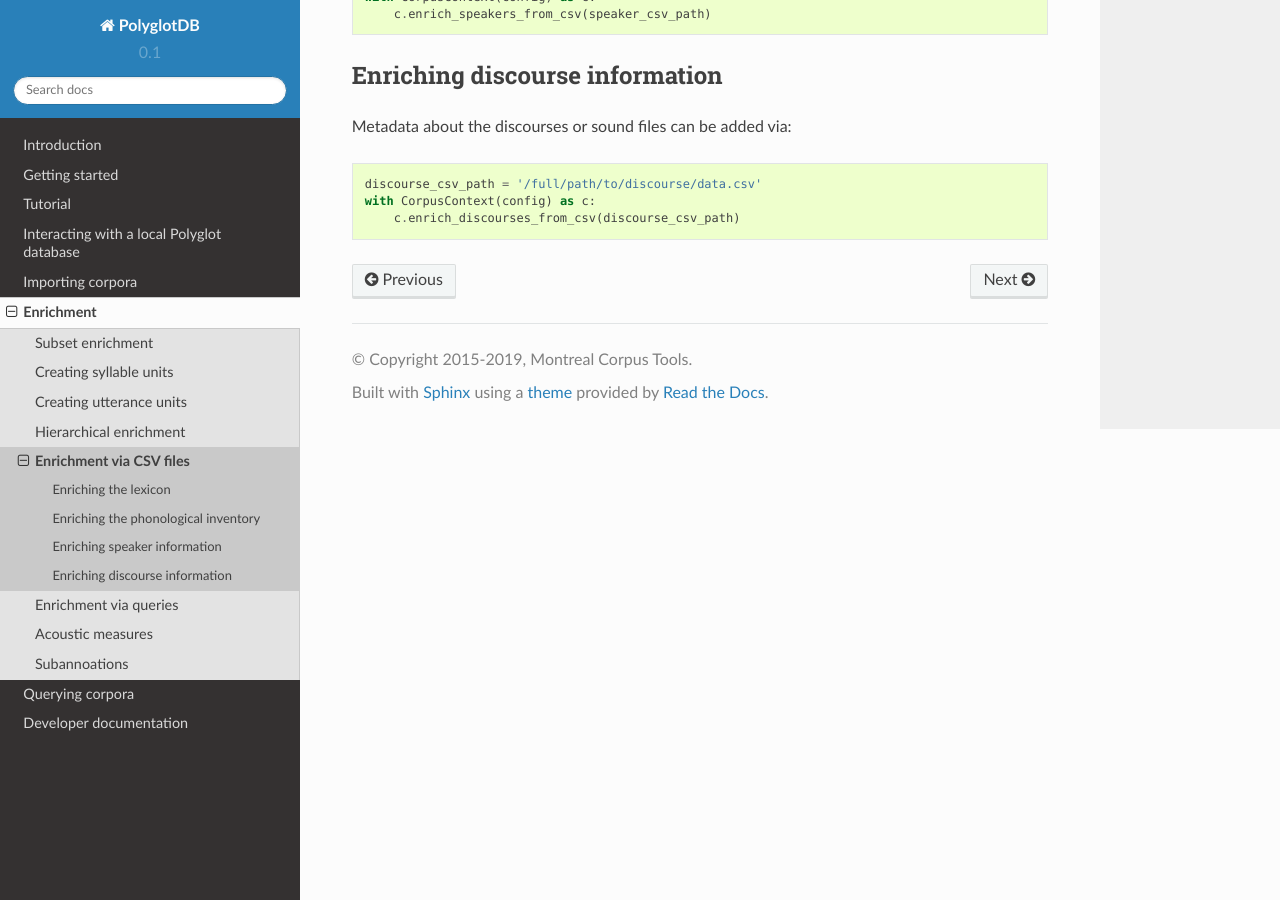
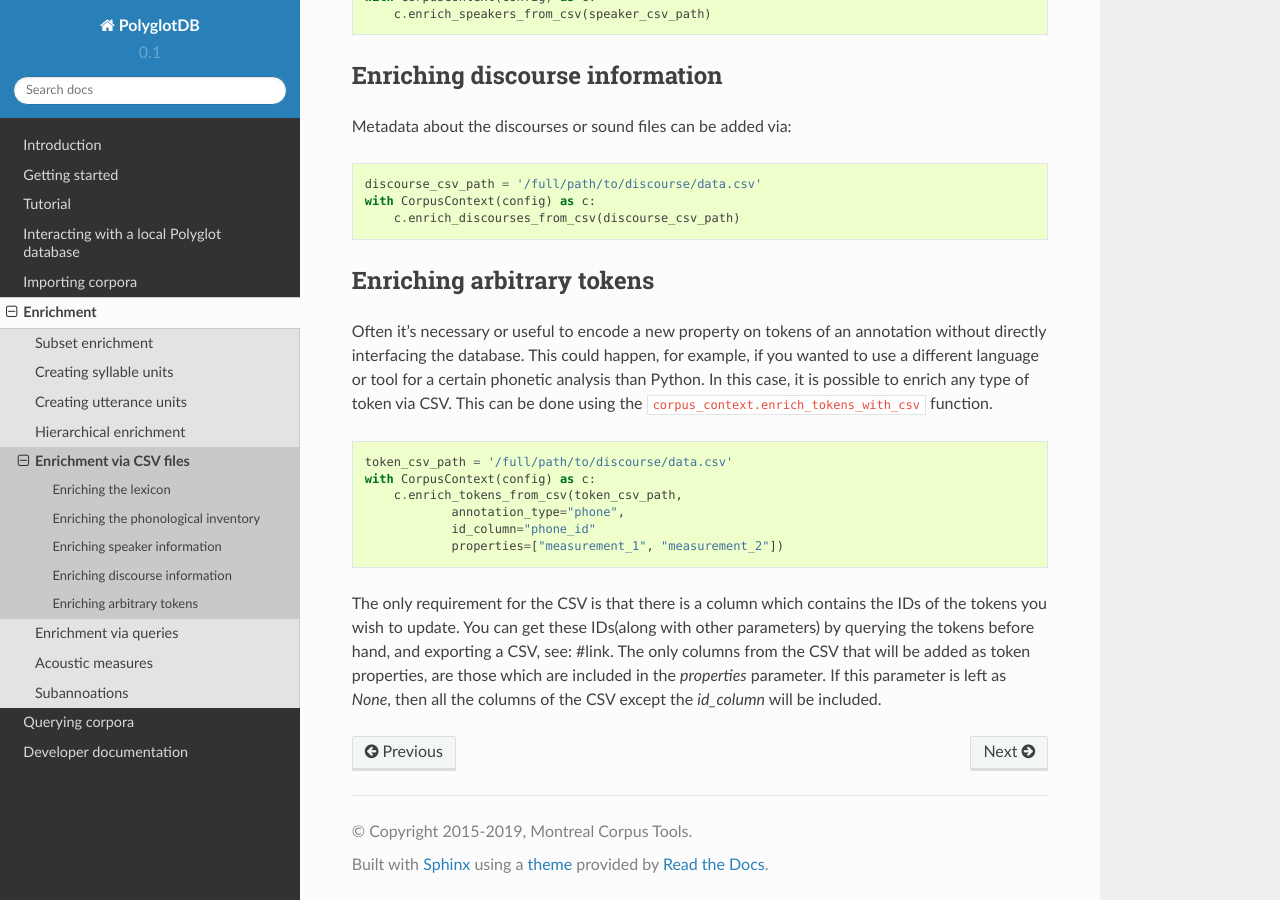
Before and after one commit to MontrealCorpusTools/PolyglotDB, a Sphinx documentation site: the page built from docs/source/enrichment_csvs.rst, in a window 1280 px wide and 900 px high, scrolled down 1136 px. Built offline with Sphinx 7.4.7 and the Read the Docs theme 2.0.0, drawn with Linux system fonts in a browser that asks for light colours.

Commit message:
Added token import documentation

```diff
--- a/docs/source/enrichment_csvs.rst
+++ b/docs/source/enrichment_csvs.rst
@@ -74,3 +74,25 @@ Metadata about the discourses or sound files can be added via:
    discourse_csv_path = '/full/path/to/discourse/data.csv'
    with CorpusContext(config) as c:
        c.enrich_discourses_from_csv(discourse_csv_path)
+
+Enriching arbitrary tokens
+==========================
+
+Often it's necessary or useful to encode a new property on tokens of an annotation without directly interfacing the database.
+This could happen, for example, if you wanted to use a different language or tool for a certain phonetic analysis than Python.
+In this case, it is possible to enrich any type of token via CSV.
+This can be done using the  :code:`corpus_context.enrich_tokens_with_csv` function.
+
+.. code-block:: python
+
+   token_csv_path = '/full/path/to/discourse/data.csv'
+   with CorpusContext(config) as c:
+       c.enrich_tokens_from_csv(token_csv_path,
+               annotation_type="phone",
+               id_column="phone_id"
+               properties=["measurement_1", "measurement_2"])
+
+The only requirement for the CSV is that there is a column which contains the IDs of the tokens you wish to update.
+You can get these IDs(along with other parameters) by querying the tokens before hand, and exporting a CSV, see: #link.
+The only columns from the CSV that will be added as token properties, are those which are included in the `properties` parameter.
+If this parameter is left as `None`, then all the columns of the CSV except the `id_column` will be included.
```
